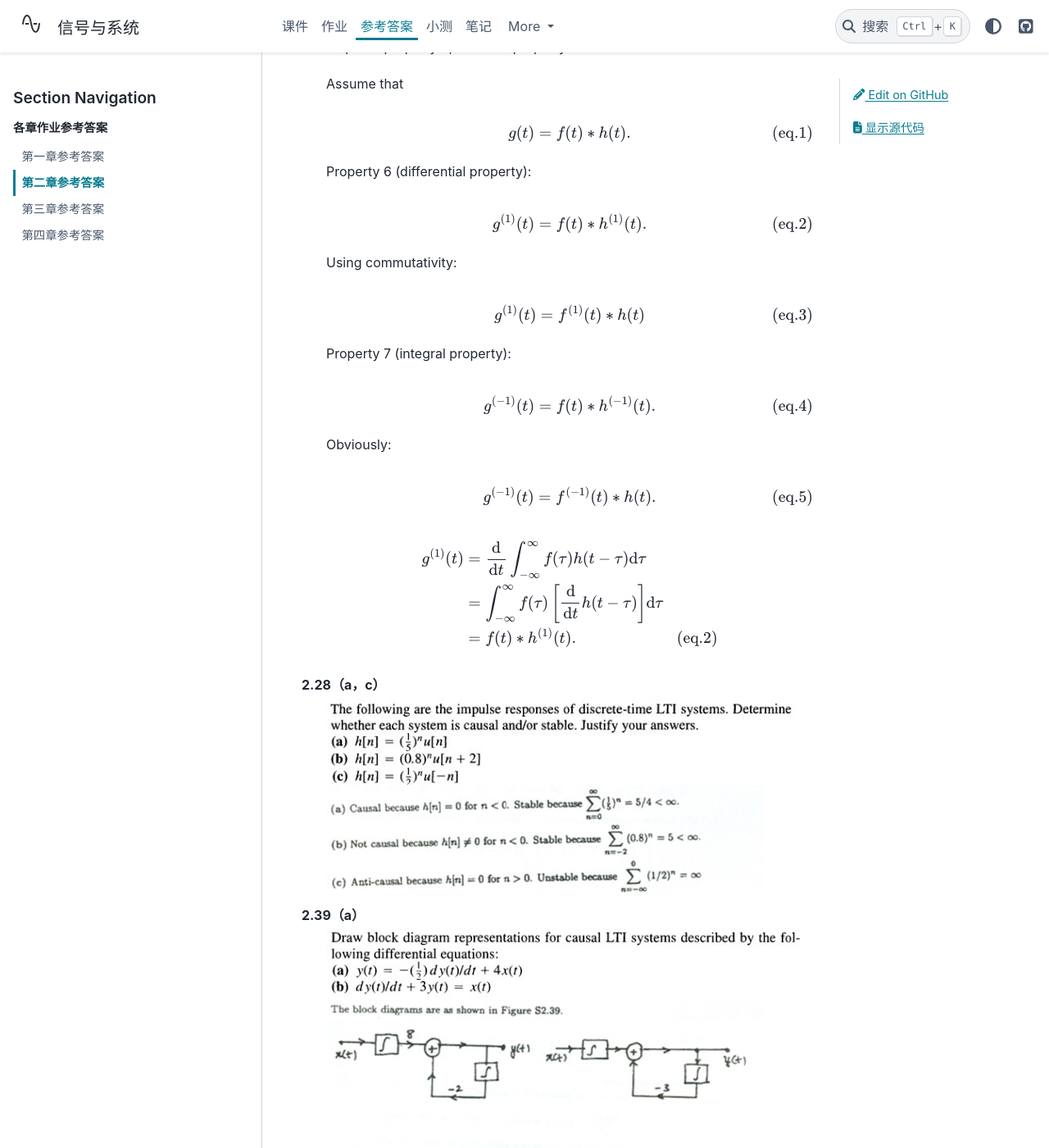
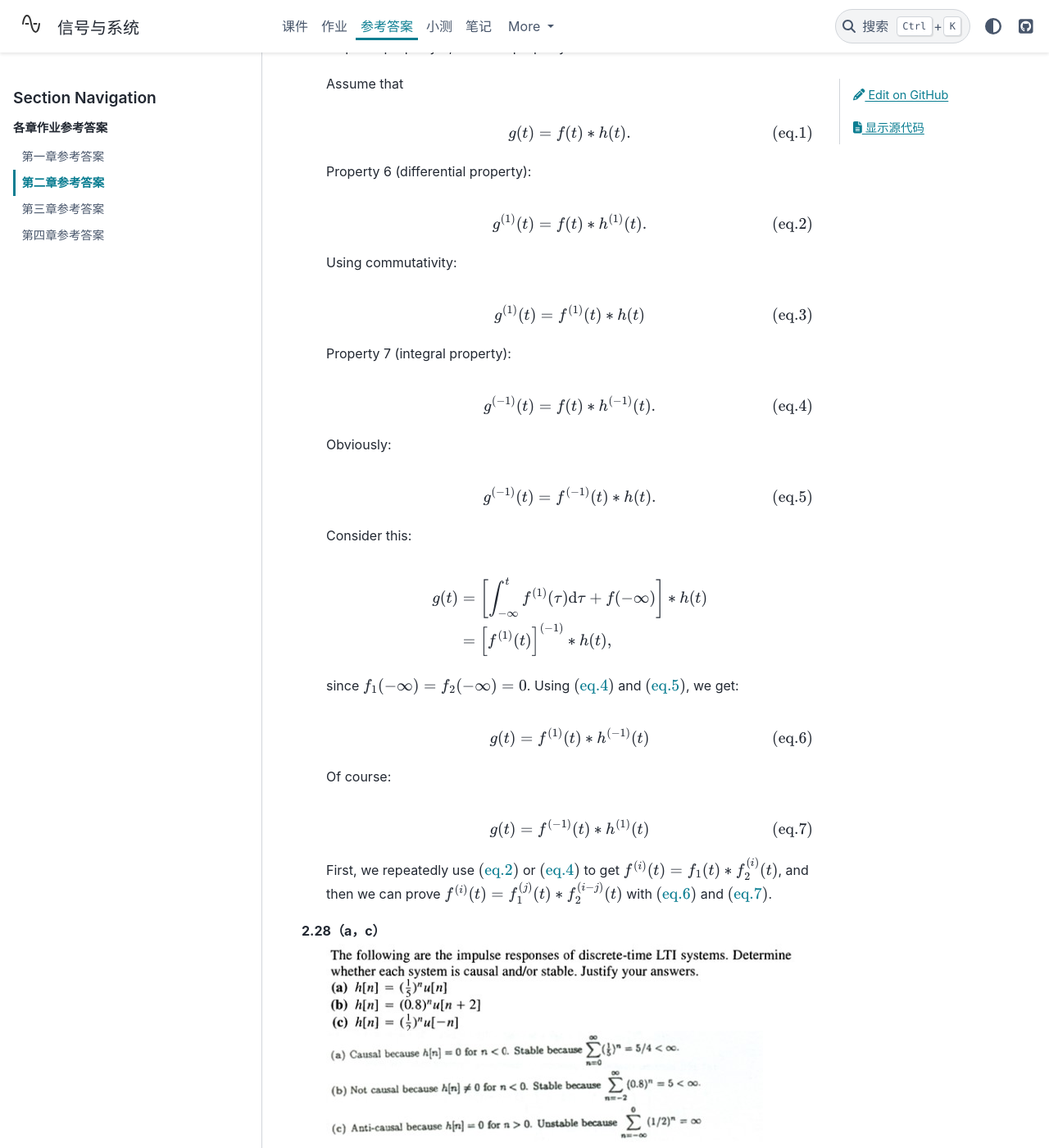
Before and after one commit to atlanswer/Signals-and-Systems, a Sphinx documentation site: the page built from doc/answer/chapter2.rst, in a window 1280 px wide and 1400 px high, scrolled down 5188 px. Shown: the whole window at 82% size. Built offline with Sphinx 7.4.7 and the PyData theme 0.15.4, drawn with Linux system fonts in a browser that asks for light colours.

Commit message:
content: update prove

```diff
--- a/doc/answer/chapter2.rst
+++ b/doc/answer/chapter2.rst
@@ -67,7 +67,7 @@
    .. math::
 
       g^{(1)}(t) = f(t)*h^{(1)}(t)
-      \tag{eq.2}\text{.}
+      \label{eq.2}\tag{eq.2}\text{.}
 
    Using commutativity:
 
@@ -78,29 +78,39 @@
    .. math::
 
       g^{(-1)}(t) = f(t)*h^{(-1)}(t)
-      \tag{eq.4}\text{.}
+      \label{eq.4}\tag{eq.4}\text{.}
 
    Obviously:
 
    .. math::
 
       g^{(-1)}(t) = f^{(-1)}(t)*h(t)
-      \tag{eq.5}\text{.}
+      \label{eq.5}\tag{eq.5}\text{.}
 
-
+   Consider this:
 
    .. math::
 
       \begin{align}
-      g^{(1)}(t) &= \frac{\mathrm{d}}{\mathrm{d}t}
-      \int_{-\infty}^{\infty}f(\tau)h(t-\tau)\mathrm{d}\tau \\
-      &= \int_{-\infty}^{\infty}f(\tau)\left[\frac{\mathrm{d}}{\mathrm{d}t}
-      h(t-\tau)\right]\mathrm{d}\tau \\
-      &= f(t)*h^{(1)}(t)
-      \tag{eq.2}\text{.}
+      g(t) &= \left[\int_{-\infty}^{t}f^{(1)}(\tau)\mathrm{d}\tau
+      +f(-\infty)\right]*h(t) \\
+      &= \left[f^{(1)}(t)\right]^{(-1)}*h(t)\text{,}
       \end{align}
 
+   since :math:`f_1(-\infty)=f_2(-\infty)=0`. Using :math:`(\ref{eq.4})` and :math:`(\ref{eq.5})`, we get:
 
+   .. math::
+
+      g(t) = f^{(1)}(t)*h^{(-1)}(t)\label{eq.6}\tag{eq.6}
+
+   Of course:
+
+   .. math::
+
+      g(t) = f^{(-1)}(t)*h^{(1)}(t)\label{eq.7}\tag{eq.7}
+
+   First, we repeatedly use :math:`(\ref{eq.2})` or :math:`(\ref{eq.4})` to get
+   :math:`f^{(i)}(t)=f_1(t)*f_2^{(i)}(t)`, and then we can prove :math:`f^{(i)}(t)=f_1^{(j)}(t)*f_2^{(i-j)}(t)` with :math:`(\ref{eq.6})` and :math:`(\ref{eq.7})`.
 
 2.28（a，c）
    .. image:: assets/2-28.jpg
```
Also changed, not shown: environment.yml (+4 -4 lines).
